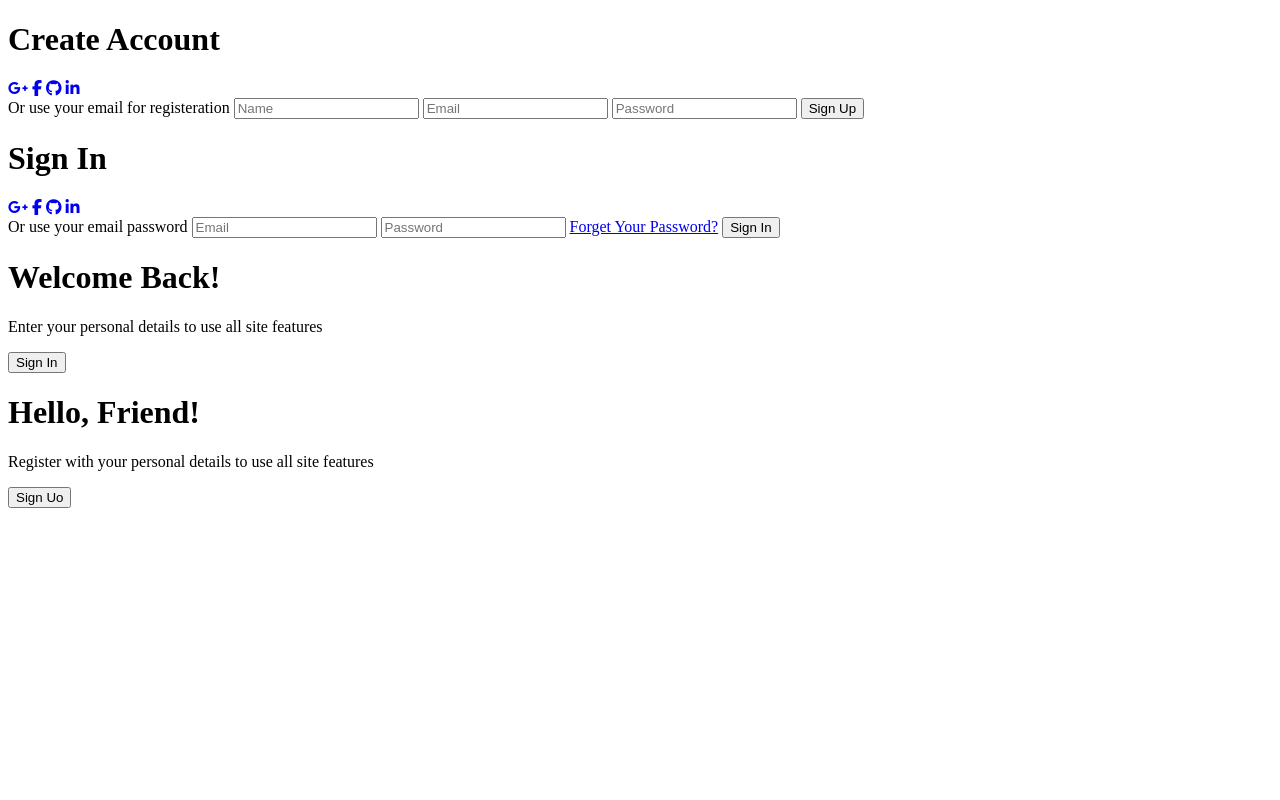
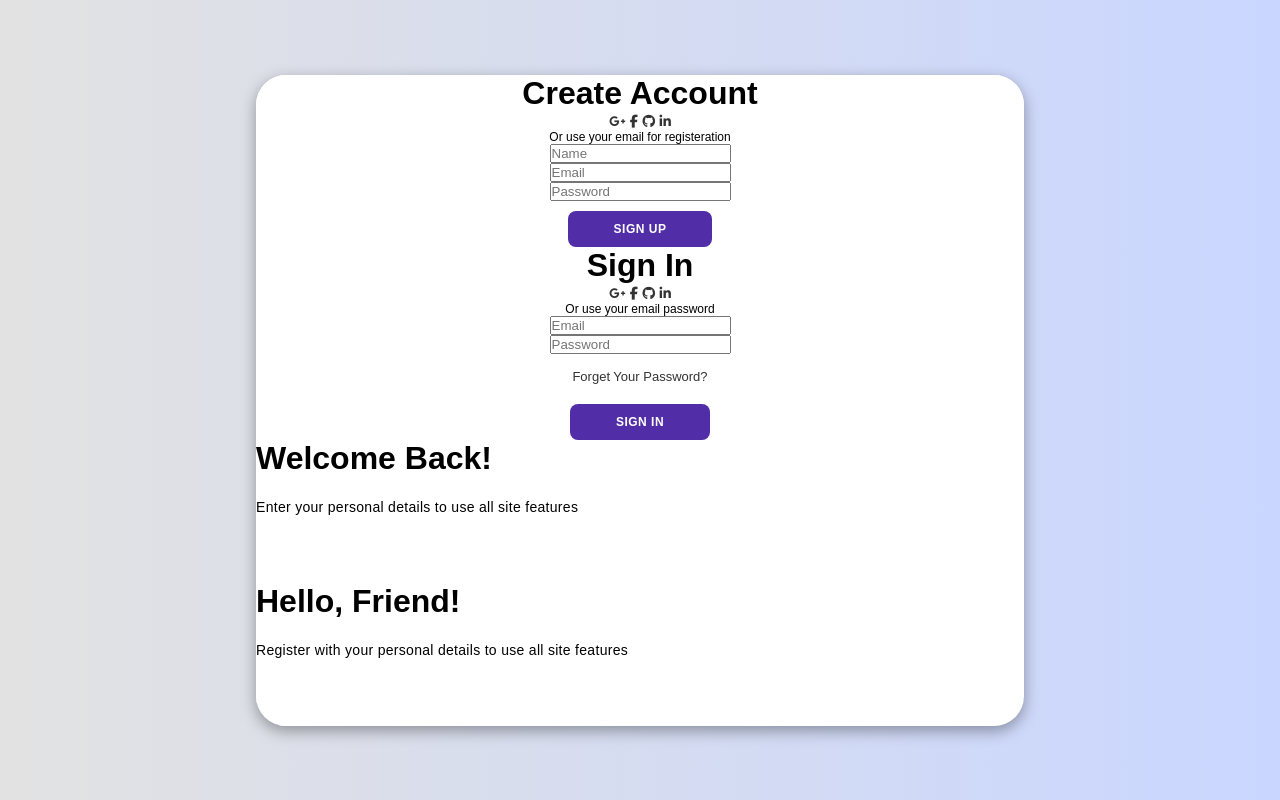
Before and after one commit to joaolucasbraunsdeaguiar/LOGINPAGE, a plain HTML site: page index.html in a window 1280 px wide. Drawn offline with Linux system fonts and the light colour scheme; a script that the page names is missing.

Commit message:
Acerto do HTML e inicio do CSS!

```diff
--- a/index.html
+++ b/index.html
@@ -55,7 +55,7 @@
                 <div class="toggle-panel toggle -right">
                     <h1>Hello, Friend!</h1>
                     <p>Register with your personal details to use all site features</p>
-                    <button class="hidden" id=register">Sign Uo</button>
+                    <button class="hidden" id="register">Sign Up</button>
                 </div>
             </div>
         </div>
--- a/style.css
+++ b/style.css
@@ -1 +1,76 @@
 @import url('https://fonts.googleapis.com/css2? família= Montserrat:wght@300;400;500;600;700 &family= Open+Sans:wght@300 & family= Titillium+Web & display=swap');
+
+* {
+    margin: 0;
+    padding: 0;
+    box-sizing: border-box;
+    font-family: 'Montserrat', sans-serif;
+}
+
+body {
+    background-color: #c9d6ff;
+    background: linear-gradient(to right, #e2e2e2, #c9d6ff);
+    display: flex;
+    align-items: center;
+    justify-content: center;
+    flex-direction: column;
+    height: 100vh;
+}
+
+.container{
+    background-color: #fff;
+    border-radius: 30px;
+    box-shadow: 0 5px 15px rgba(0, 0, 0, 0.35);
+    position: relative;
+    overflow: hidden;
+    width: 768px;
+    max-width: 100%;
+    min-height: 480px;
+}
+
+.container p {
+    font-size: 14px;
+    line-height: 20px;
+    letter-spacing: 0.3px;
+    margin: 20px 0;
+}
+
+.container span {
+    font-size: 12px;
+}
+
+.container a {
+    color: #333;
+    font-size: 13px;
+    text-decoration: none;
+    margin: 15px 0 10px;
+}
+
+.container button {
+    background-color: #512da8;
+    color: #fff;
+    font-size: 12px;
+    padding: 10px 45px;
+    border: 1px solid transparent;
+    border-radius: 8px;
+    font-weight: 600;
+    letter-spacing: 0.5px;
+    text-transform: uppercase;
+    margin-top: 10px;
+    cursor: pointer;
+}
+
+.container button.hidden{
+    background-color: transparent;
+    border-color: #fff;
+}
+
+.container form{
+    background-color: #fff;
+    display: flex;
+    align-items: center;
+    justify-content: center;
+    flex-direction: column;
+    padding: 0 40px;
+    height: 100%;
+}
```
